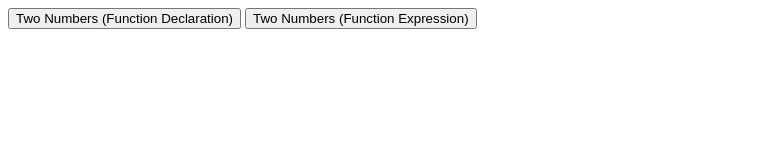
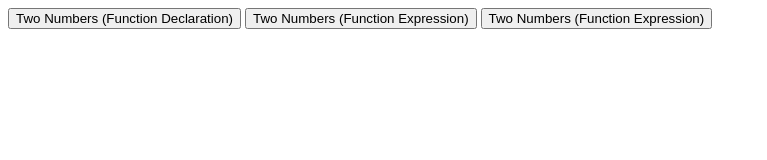
Before and after one commit to Andretan322/jsFunctionsBeetroot, a plain HTML site: page index.html in a window 1280 px wide. Shown: the whole page, without its empty margins (0-767 px from the left). Drawn offline with Linux system fonts and the light colour scheme.

Commit message:
add button to start the getNumberThird

```diff
--- a/index.html
+++ b/index.html
@@ -16,6 +16,10 @@
       <button onclick="getNumberSecond()">
         Two Numbers (Function Expression)
       </button>
+
+      <button onclick="getNumberThird()">
+        Two Numbers (Function Expression)
+      </button>
     </div>
   </body>
 </html>
```
